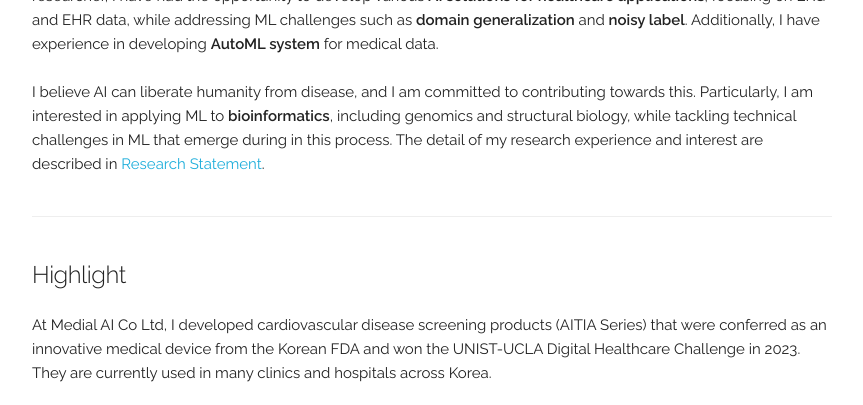
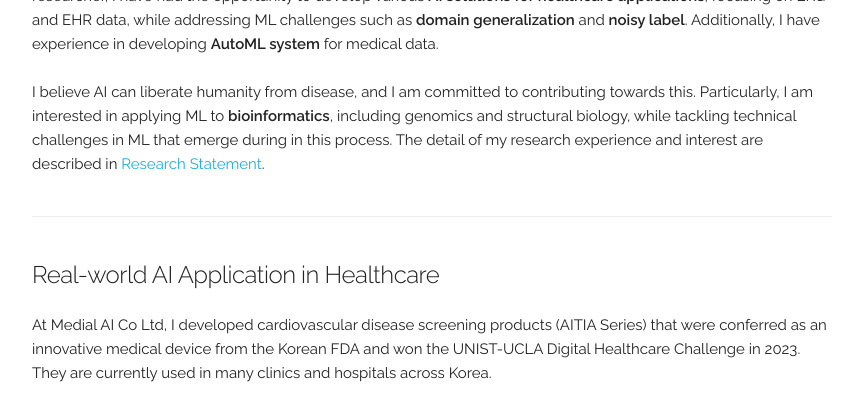
Before and after one commit to byeongtak/byeongtak.github.io, a Jekyll site: the page built from index.html, in a window 1280 px wide and 900 px high, scrolled down 502 px, cut to the strip 0-405 px from the top of the window. Shown: the whole strip, without its empty margins (208-1071 px from the left). Built offline with Jekyll 4.4.1, drawn with Linux system fonts in a browser that asks for light colours.

Commit message:
Update index.html

```diff
--- a/index.html
+++ b/index.html
@@ -48,7 +48,7 @@ layout: default
 
 <!-- ========== Highlihgt ========== -->
 <div class="docs-section" id="highlight">
-  <h5>Highlight</h5>
+  <h5>Real-world AI Application in Healthcare</h5>
 	At Medial AI Co Ltd, I developed cardiovascular disease screening products (AITIA Series) that were conferred as an innovative medical device from the Korean FDA and won the UNIST-UCLA Digital Healthcare Challenge in 2023.
 	They are currently used in many clinics and hospitals across Korea.
 	<br><br>
```
